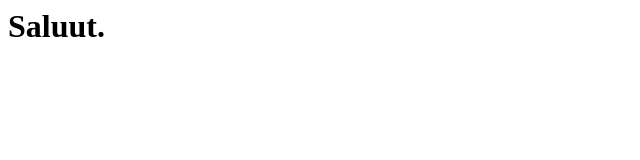
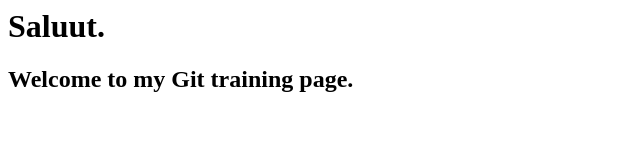
Before and after one commit to ILR-P/TrainingGit, a plain HTML site: page index.html in a window 1280 px wide. Shown: the whole page, without its empty margins (0-640 px from the left). Drawn offline with Linux system fonts and the light colour scheme.

Commit message:
Adaugat h2

```diff
--- a/index.html
+++ b/index.html
@@ -3,4 +3,5 @@
 </head>
 <body>
     <h1>Saluut.</h1>
-</body>
+    <h2>Welcome to my Git training page.</h2>
+</body
```
